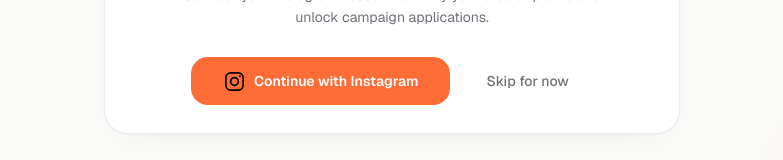
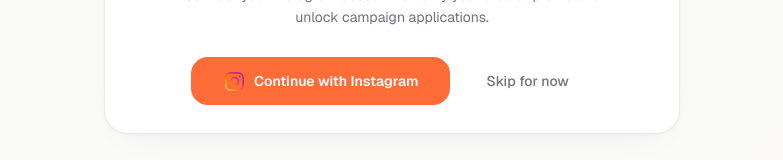
Before and after one commit to Saurav4359/Perkley-V0, a Next.js app in the folder apps/web/: page /onboarding in a window 1280 px wide. Shown: the part 372-532 px from the top of the page, without its empty margins (248-1031 px from the left). Built offline with nearby package versions, Linux system fonts and the light colour scheme.

Commit message:
Show branded Instagram icon on the onboarding connect button.
Restore the gradient icon instead of a monochrome black variant for clearer brand recognition.

```diff
--- a/apps/web/components/onboarding/instagram-connect-card.tsx
+++ b/apps/web/components/onboarding/instagram-connect-card.tsx
@@ -60,7 +60,7 @@ export function InstagramConnectCard({ onConnected }: InstagramConnectCardProps)
             </>
           ) : (
             <>
-              <InstagramIcon monochrome className="text-black" />
+              <InstagramIcon />
               Continue with Instagram
             </>
           )}
```
